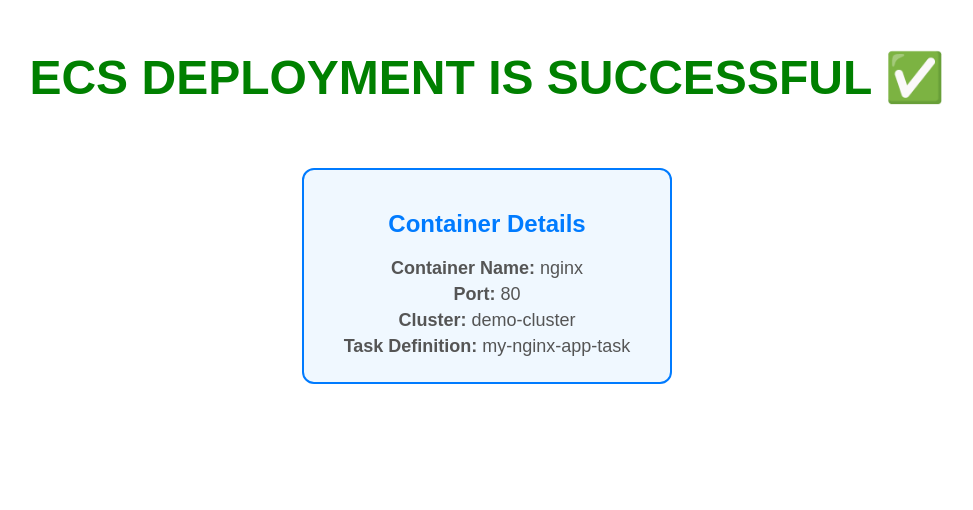
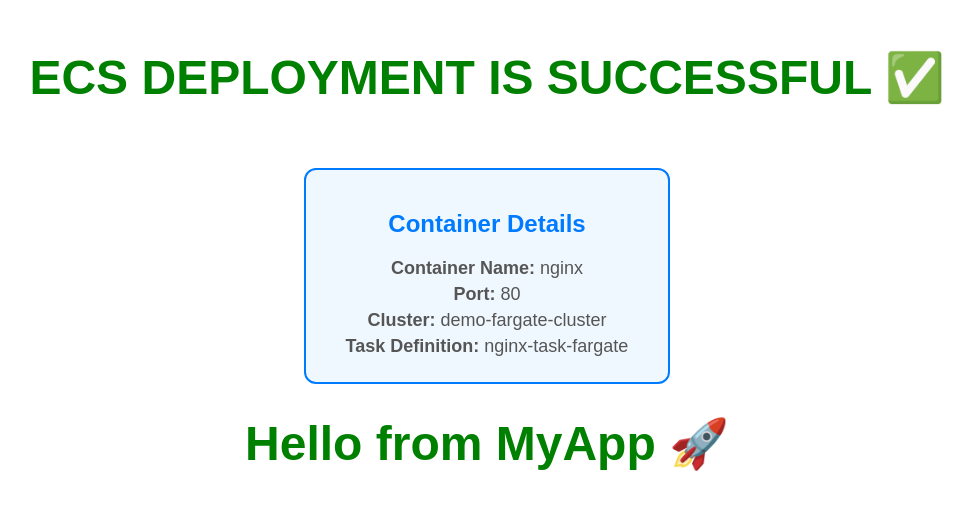
Before and after one commit to Rajesh-770/myapp-repo, a plain HTML site: page index.html in a window 1280 px wide. Shown: the whole page, without its empty margins (153-1126 px from the left). Drawn offline with Linux system fonts and the light colour scheme.

Commit message:
git push origin main Initial commit: added Dockerfile, index.html, README

```diff
--- a/index.html
+++ b/index.html
@@ -1,7 +1,7 @@
 <!DOCTYPE html>
 <html>
 <head>
-  <title>ECS Deployment condition</title>
+  <title>MyApp - ECS Deployment</title>
   <style>
     body {
       background-color: white;
@@ -35,12 +35,15 @@
 </head>
 <body>
   <h1>ECS DEPLOYMENT IS SUCCESSFUL ✅</h1>
+
   <div class="container-info">
     <h2>Container Details</h2>
     <p><strong>Container Name:</strong> nginx</p>
     <p><strong>Port:</strong> 80</p>
-    <p><strong>Cluster:</strong> demo-cluster</p>
-    <p><strong>Task Definition:</strong> my-nginx-app-task</p>
+    <p><strong>Cluster:</strong> demo-fargate-cluster</p>
+    <p><strong>Task Definition:</strong> nginx-task-fargate</p>
   </div>
+
+  <h1>Hello from MyApp 🚀</h1>
 </body>
 </html>
```
